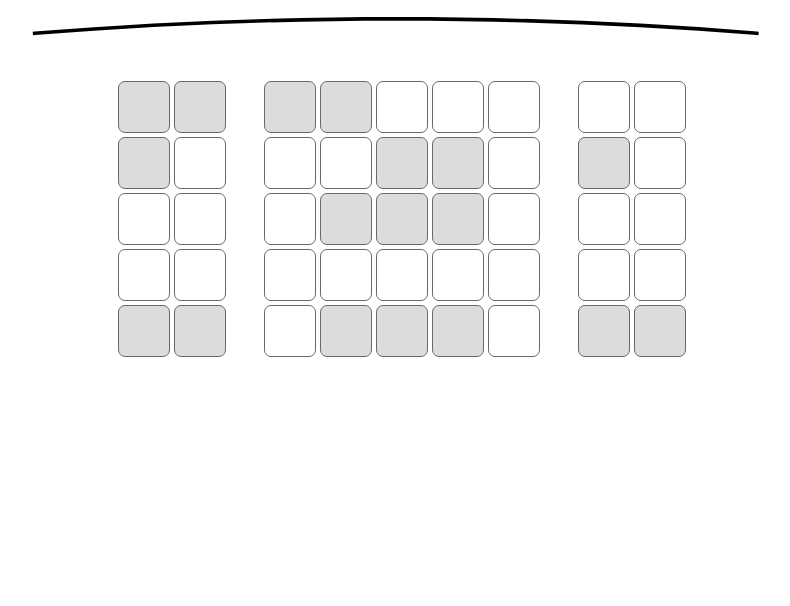
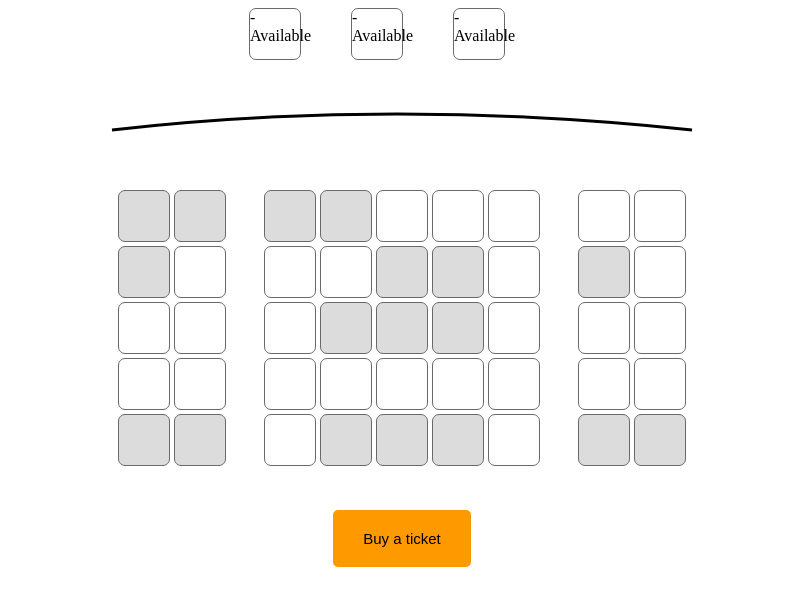
Before and after one commit to dafen173/html-css-cinema, a plain HTML site: page index.html in a window 1280 px wide. Shown: the whole page, without its empty margins (238-1028 px from the left). Drawn offline with Linux system fonts and the light colour scheme.

Commit message:
add seats exemples

```diff
--- a/index.html
+++ b/index.html
@@ -9,13 +9,26 @@
 	<body>
 
 
+		<!--
 
-		<div class="screenImg">
-	          <svg xmlns="http://www.w3.org/2000/svg" viewBox="-290 -10 1400 70">
-	            <path d="M3.2,20l-2,0.2l-0.3-4l2-0.2C136.2,5.3,269.6,0,403,0s266.8,5.3,400.2,16l2,0.2l-0.3,4l-2-0.2 C669.5,9.3,536.3,4,403,4S136.4,9.3,3.2,20z"></path>
-	          </svg>
-        </div>
 
+
+    	-->
+
+    	<div class="seat-example-wrap">
+    		<div><span class="seat-example">- Available</span></div>
+    		<div><span class="seat-example">- Available</span></div>
+    		<div><span class="seat-example">- Available</span></div>
+    	</div>
+
+
+
+
+    	<div class="screenCinema">
+    		<svg width='600' height='120'>
+		    	<path d="M10,70Q290,38 590,70" stroke="black" stroke-width="3" fill-opacity="0"/>
+			</svg>
+    	</div>
 
 		<form action="#">
 			<div class="seats_wrap">
@@ -120,11 +133,11 @@
 					<label for="c3r5s2" class="seat"></label>
 				</fieldset>
 			</div>
+			<input type="submit" value="Buy a ticket" class="button-buy">
 
 		</form>
 
 
 
-
 	</body>
 </html>
--- a/style.css
+++ b/style.css
@@ -41,14 +41,49 @@
 	background-color: #DCDCDC;
 }
 
+.screenCinema {
+	width: max-content;
+	margin: auto;
+}
+
+.button-buy {
+	display: block;
+	margin: 30px auto 0px auto;
+    background-color: #ff9900;
+    border-radius: 5px;
+    border: none;
+    color: black;
+    font-size: 15px;
+    padding: 20px 30px;
+}
+
+.seat-example {
+	display: inline-block;
+    width: 50px;
+    height: 50px;
+    margin-right: 50px;
+    border-radius: 7px;
+    border: 1px solid dimgray;
+}
 
 
+
+.seat-example-wrap {
+    display: flex;
+
+    justify-content: center;
+}
 
 
 
 
 
 /*
+
+    align-items: center;
+
+
+
 
 
 
```
